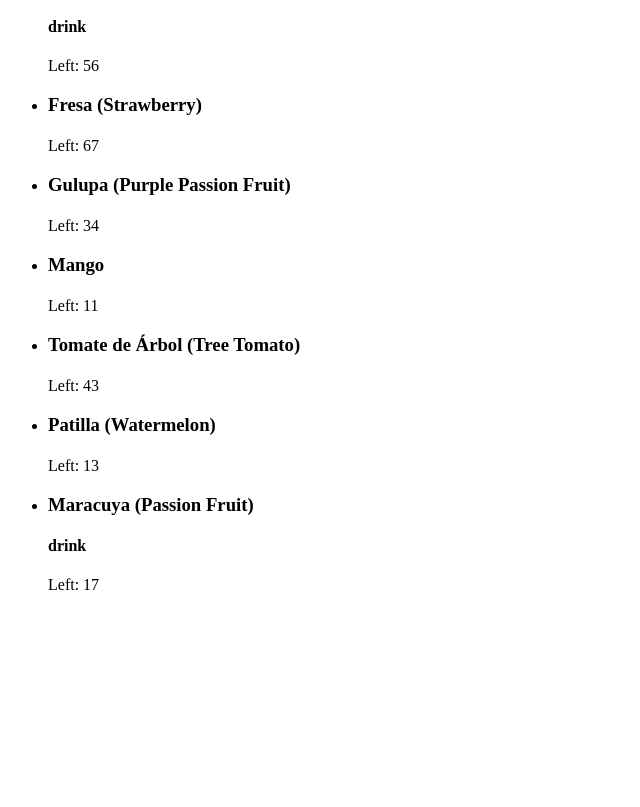
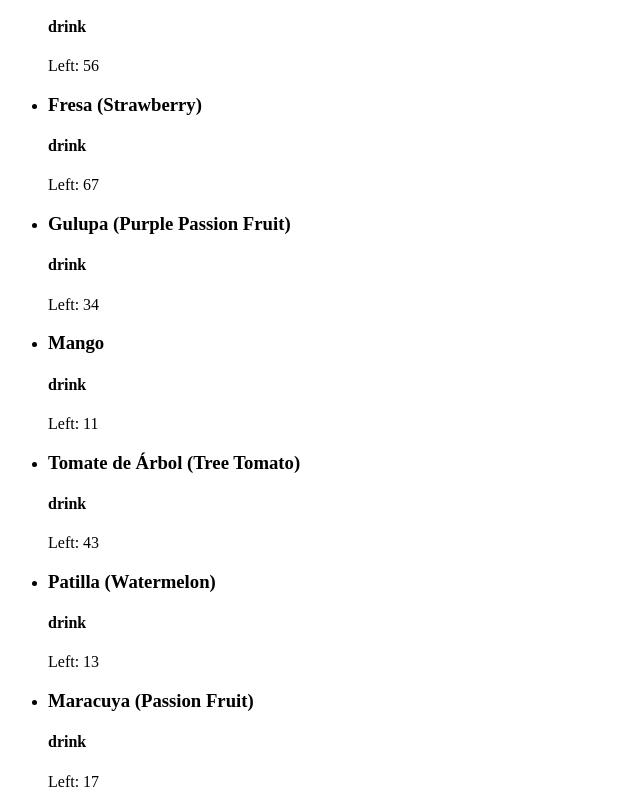
Before and after one commit to Carlosvalderrama93/foodList, a React (Vite) app: page / in a window 1280 px wide. Shown: the part 3940-4747 px from the top of the page, without its empty margins (0-640 px from the left). Before the commit the page ends 4550 px from the top, so only its background shows below. Built offline with nearby package versions, Linux system fonts and the light colour scheme.

Commit message:
bug: Some elements had not type of food.

```diff
--- a/src/other/foodList.js
+++ b/src/other/foodList.js
@@ -33,11 +33,21 @@ export const foodList = [
   { id: "drk_12", name: "Guanábana", type: "drink", quantity: 30 },
   { id: "drk_13", name: "Sabajón", type: "drink", quantity: 78 },
   { id: "drk_14", name: "Mora (Blackberry)", type: "drink", quantity: 56 },
-  { id: "drk_15", name: "Fresa (Strawberry)", quantity: 67 },
-  { id: "drk_16", name: "Gulupa (Purple Passion Fruit)", quantity: 34 },
-  { id: "drk_17", name: "Mango", quantity: 11 },
-  { id: "drk_18", name: "Tomate de Árbol (Tree Tomato)", quantity: 43 },
-  { id: "drk_19", name: "Patilla (Watermelon)", quantity: 13 },
+  { id: "drk_15", name: "Fresa (Strawberry)", type: "drink", quantity: 67 },
+  {
+    id: "drk_16",
+    name: "Gulupa (Purple Passion Fruit)",
+    type: "drink",
+    quantity: 34,
+  },
+  { id: "drk_17", name: "Mango", type: "drink", quantity: 11 },
+  {
+    id: "drk_18",
+    name: "Tomate de Árbol (Tree Tomato)",
+    type: "drink",
+    quantity: 43,
+  },
+  { id: "drk_19", name: "Patilla (Watermelon)", type: "drink", quantity: 13 },
   {
     id: "drk_20",
     name: "Maracuya (Passion Fruit)",
```
